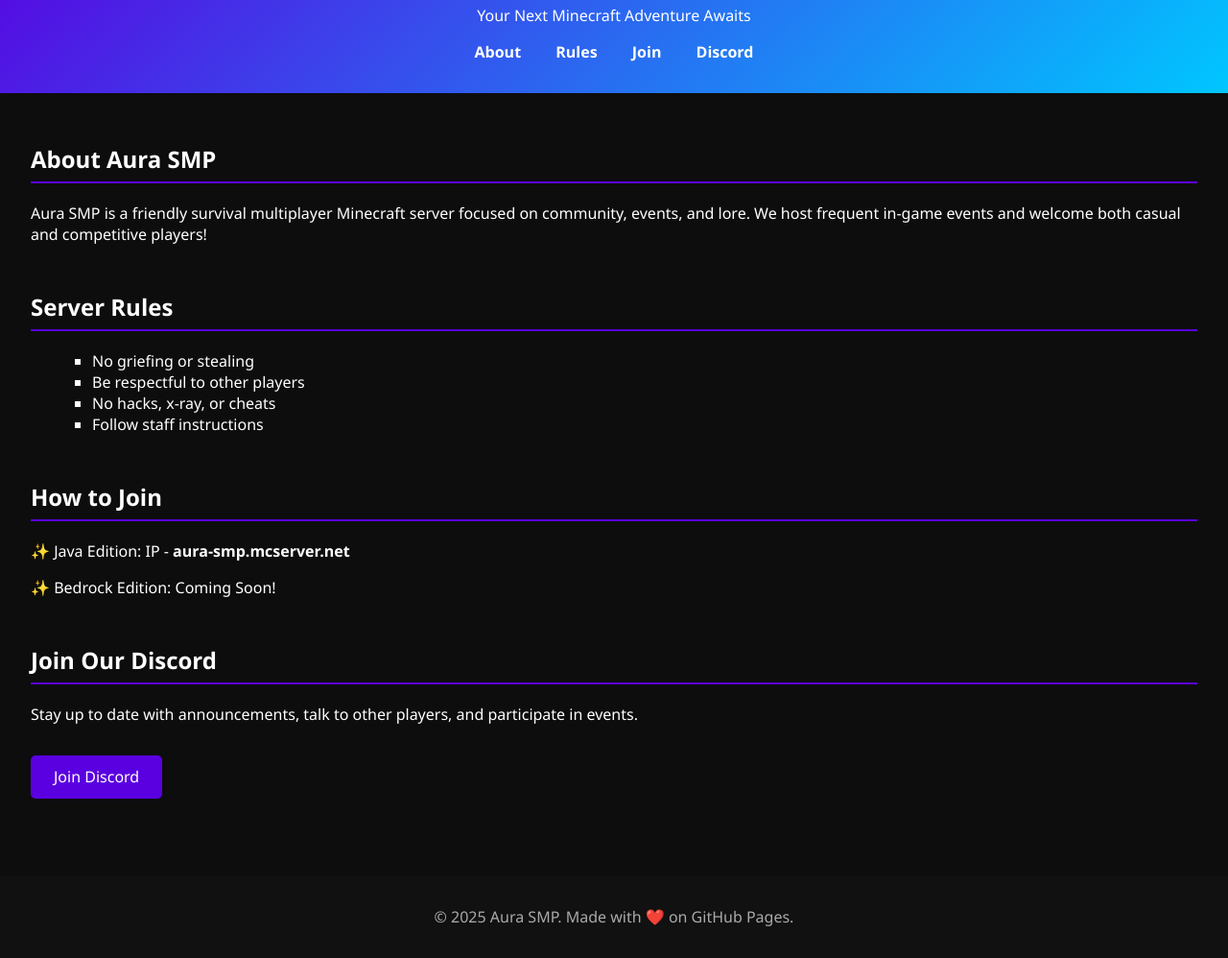
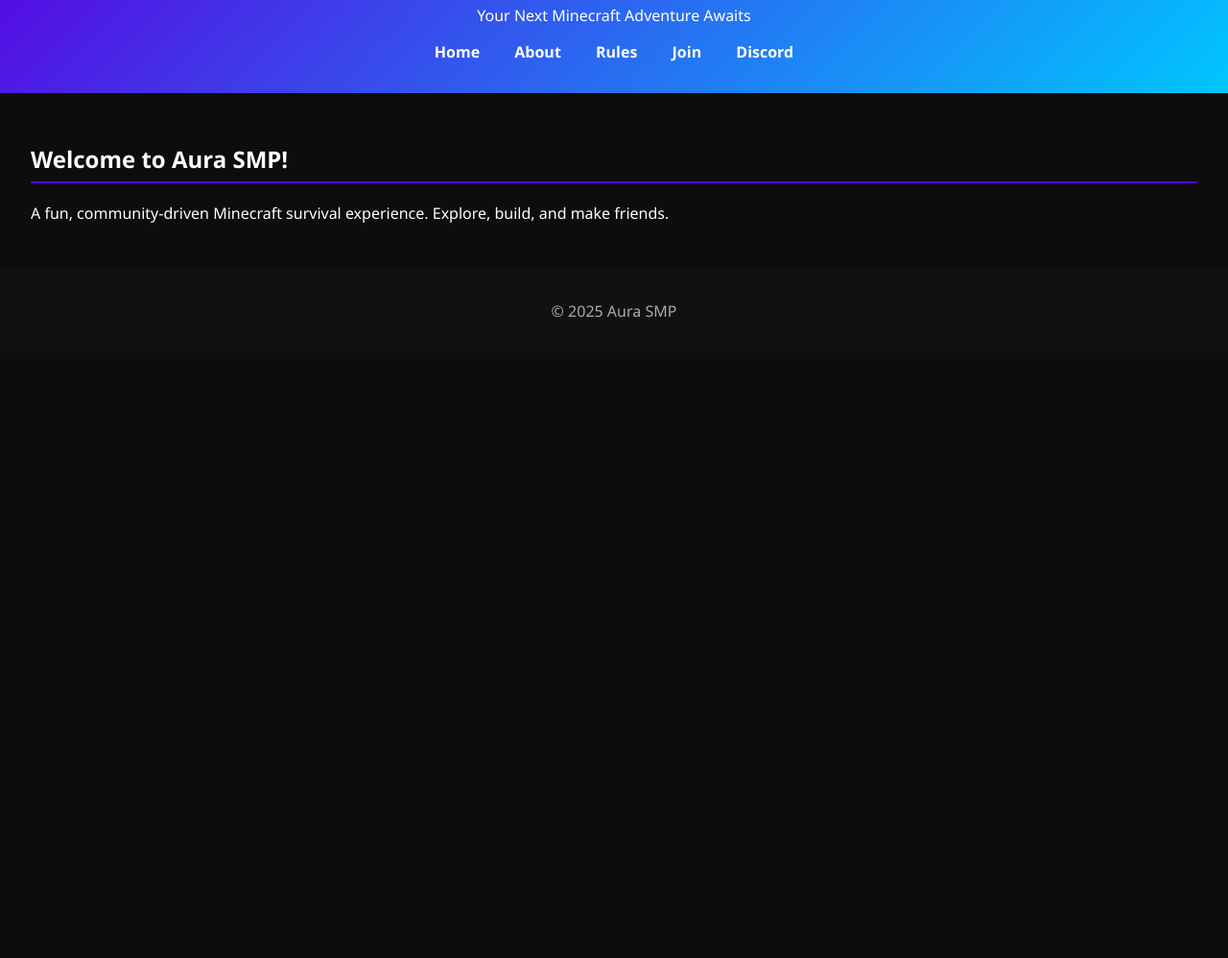
Before and after one commit to Jerry87876/aura-smp.github.io, a plain HTML site: page index.html in a window 1280 px wide. Shown: the part 100-1098 px from the top of the page at 96% size. After the commit the page ends 800 px from the top, so only its background shows below. Drawn offline with Linux system fonts and the light colour scheme.

Commit message:
Update index.html

```diff
--- a/index.html
+++ b/index.html
@@ -2,8 +2,7 @@
 <html lang="en">
 <head>
   <meta charset="UTF-8">
-  <title>Aura SMP | Official Website</title>
-  <meta name="viewport" content="width=device-width, initial-scale=1">
+  <title>Aura SMP</title>
   <link rel="stylesheet" href="style.css">
 </head>
 <body>
@@ -11,44 +10,21 @@
     <h1>Aura SMP</h1>
     <p>Your Next Minecraft Adventure Awaits</p>
     <nav>
-      <a href="#about">About</a>
-      <a href="#rules">Rules</a>
-      <a href="#join">Join</a>
-      <a href="#discord">Discord</a>
+      <a href="index.html">Home</a>
+      <a href="about.html">About</a>
+      <a href="rules.html">Rules</a>
+      <a href="join.html">Join</a>
+      <a href="discord.html">Discord</a>
     </nav>
   </header>
 
   <main>
-    <section id="about">
-      <h2>About Aura SMP</h2>
-      <p>Aura SMP is a friendly survival multiplayer Minecraft server focused on community, events, and lore. We host frequent in-game events and welcome both casual and competitive players!</p>
-    </section>
-
-    <section id="rules">
-      <h2>Server Rules</h2>
-      <ul>
-        <li>No griefing or stealing</li>
-        <li>Be respectful to other players</li>
-        <li>No hacks, x-ray, or cheats</li>
-        <li>Follow staff instructions</li>
-      </ul>
-    </section>
-
-    <section id="join">
-      <h2>How to Join</h2>
-      <p>✨ Java Edition: IP - <strong>aura-smp.mcserver.net</strong></p>
-      <p>✨ Bedrock Edition: Coming Soon!</p>
-    </section>
-
-    <section id="discord">
-      <h2>Join Our Discord</h2>
-      <p>Stay up to date with announcements, talk to other players, and participate in events.</p>
-      <a class="btn" href="https://discord.gg/YOUR_INVITE" target="_blank">Join Discord</a>
-    </section>
+    <h2>Welcome to Aura SMP!</h2>
+    <p>A fun, community-driven Minecraft survival experience. Explore, build, and make friends.</p>
   </main>
 
   <footer>
-    <p>&copy; 2025 Aura SMP. Made with ❤️ on GitHub Pages.</p>
+    <p>&copy; 2025 Aura SMP</p>
   </footer>
 </body>
 </html>
```
